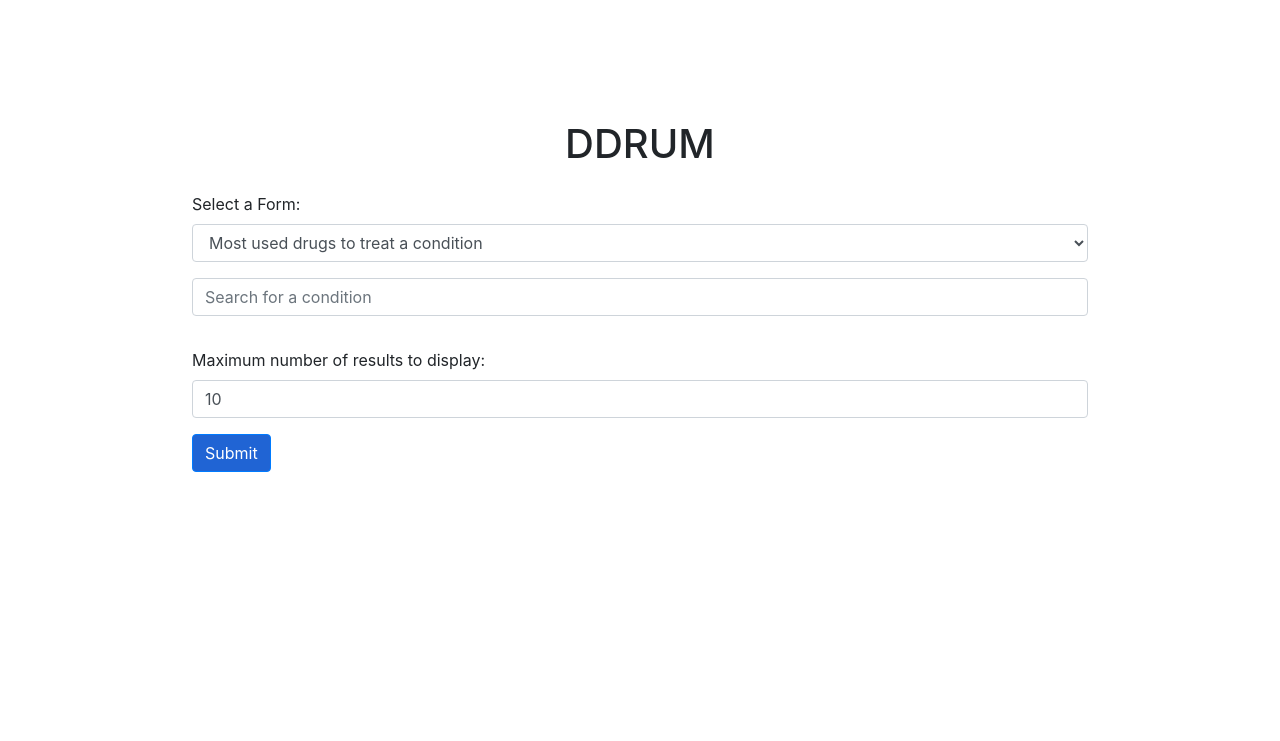
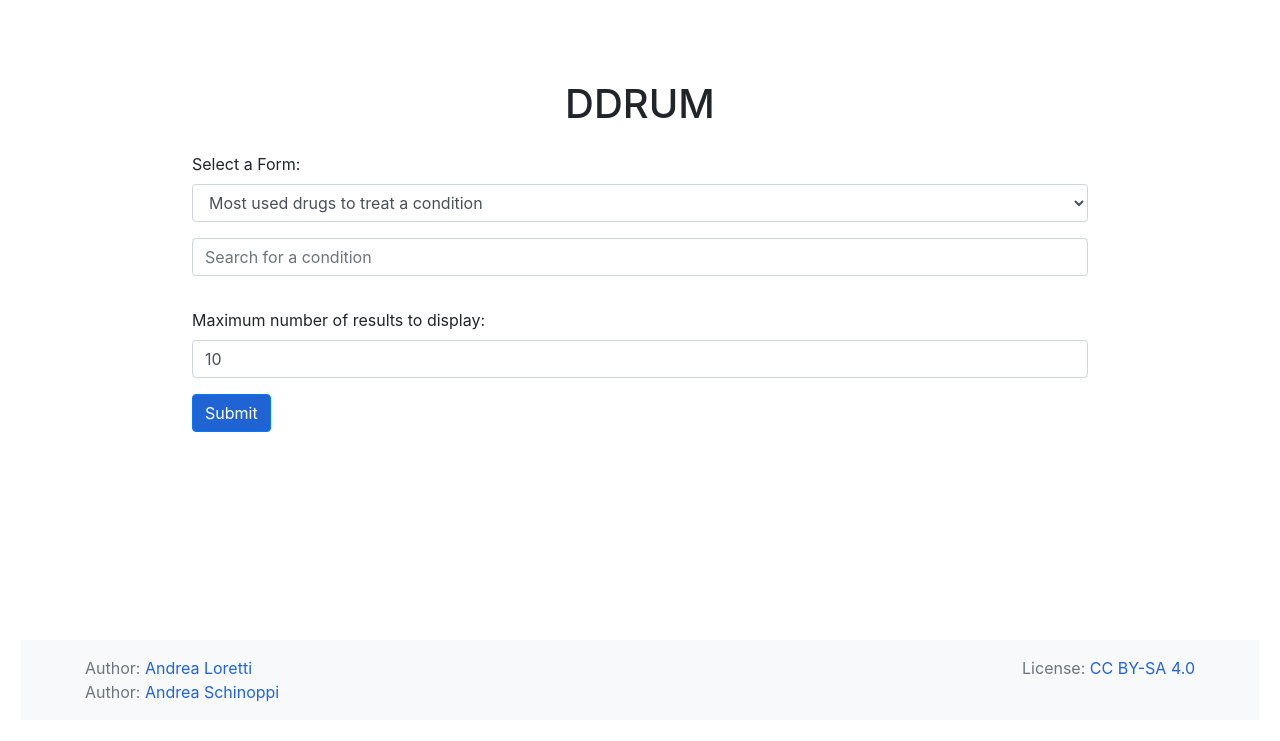
Before and after one commit to AndreSkin/DDRUM, a Flask app: page / in a window 1280 px wide. Shown: the top 741 px of the page. Run offline with Flask 3, Linux system fonts and the light colour scheme; some libraries are stand-ins or nearby versions.

Commit message:
Added footer

```diff
--- a/Interface/templates/index.html
+++ b/Interface/templates/index.html
@@ -95,7 +95,7 @@
                 max-height: 99vh;
             }
             #results {
-                height:50vh;
+                height:40vh;
                 overflow:auto;
             }
         }
@@ -164,7 +164,29 @@
             </div>
 
         </div>
+
+        <!-- Footer -->
+        <footer class="footer mt-auto py-3 bg-light">
+            <div class="container">
+                <div class="row">
+                    <div class="col">
+                        <p class="text-muted mb-0">Author: <a href="https://github.com/stintipacchio" target="_blank">Andrea Loretti</a></p>
+                    </div>
+                    <div class="col  text-right">
+                        <p class="text-muted mb-0">License: <a href="https://creativecommons.org/licenses/by-sa/4.0/" target="_blank">CC BY-SA 4.0</a></p>
+                    </div>
+                </div>
+                <div class="row">
+                    <div class="col">
+                        <p class="text-muted mb-0">Author: <a href="https://github.com/andreskin" target="_blank">Andrea Schinoppi</a></p>
+                    </div>
+                </div>
+            </div>
+        </footer>
+
     </div>
+
+
 
     <script src="https://code.jquery.com/jquery-3.6.4.min.js"></script>
     <script src="https://stackpath.bootstrapcdn.com/bootstrap/4.5.2/js/bootstrap.min.js"></script>
```
